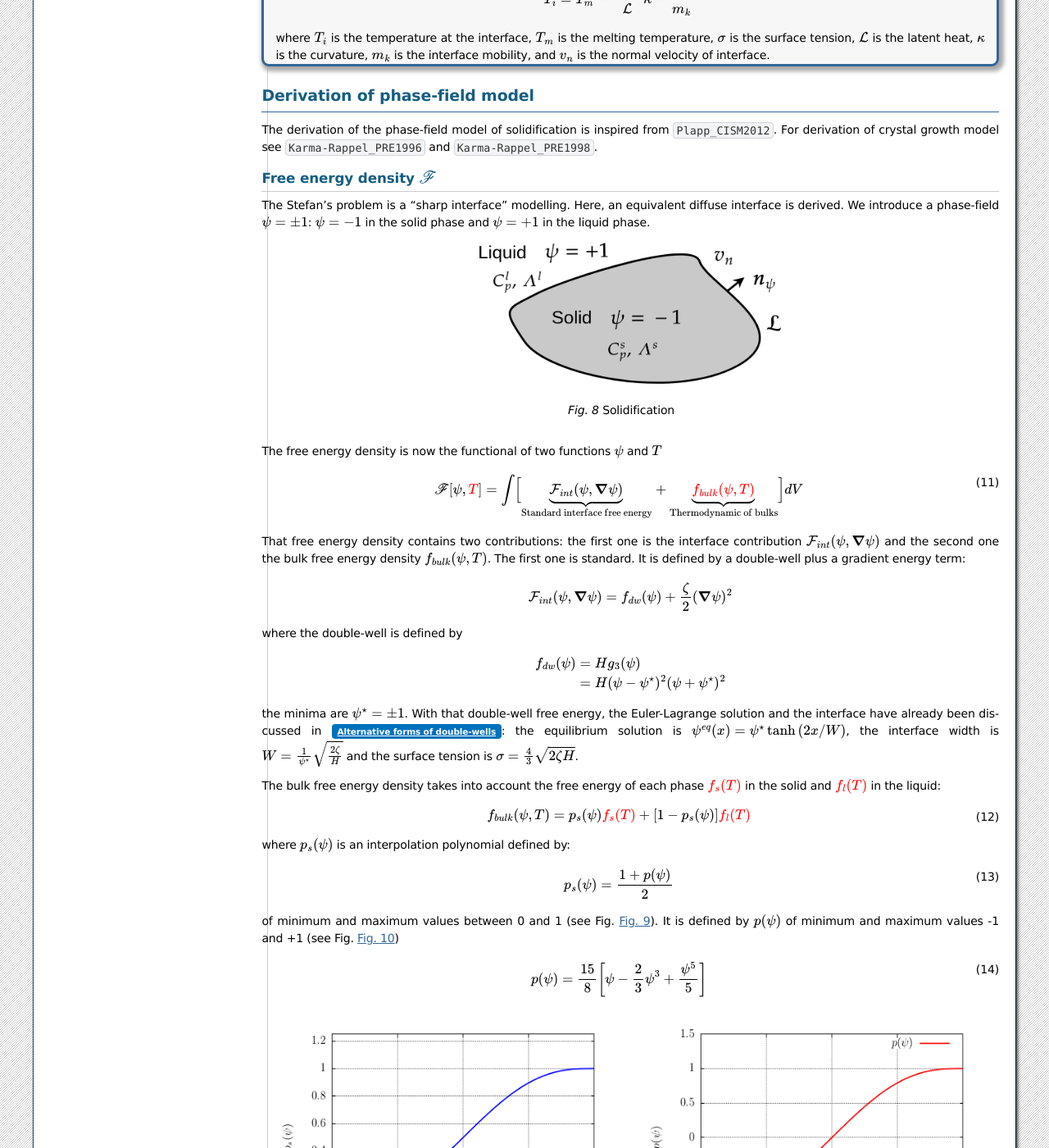
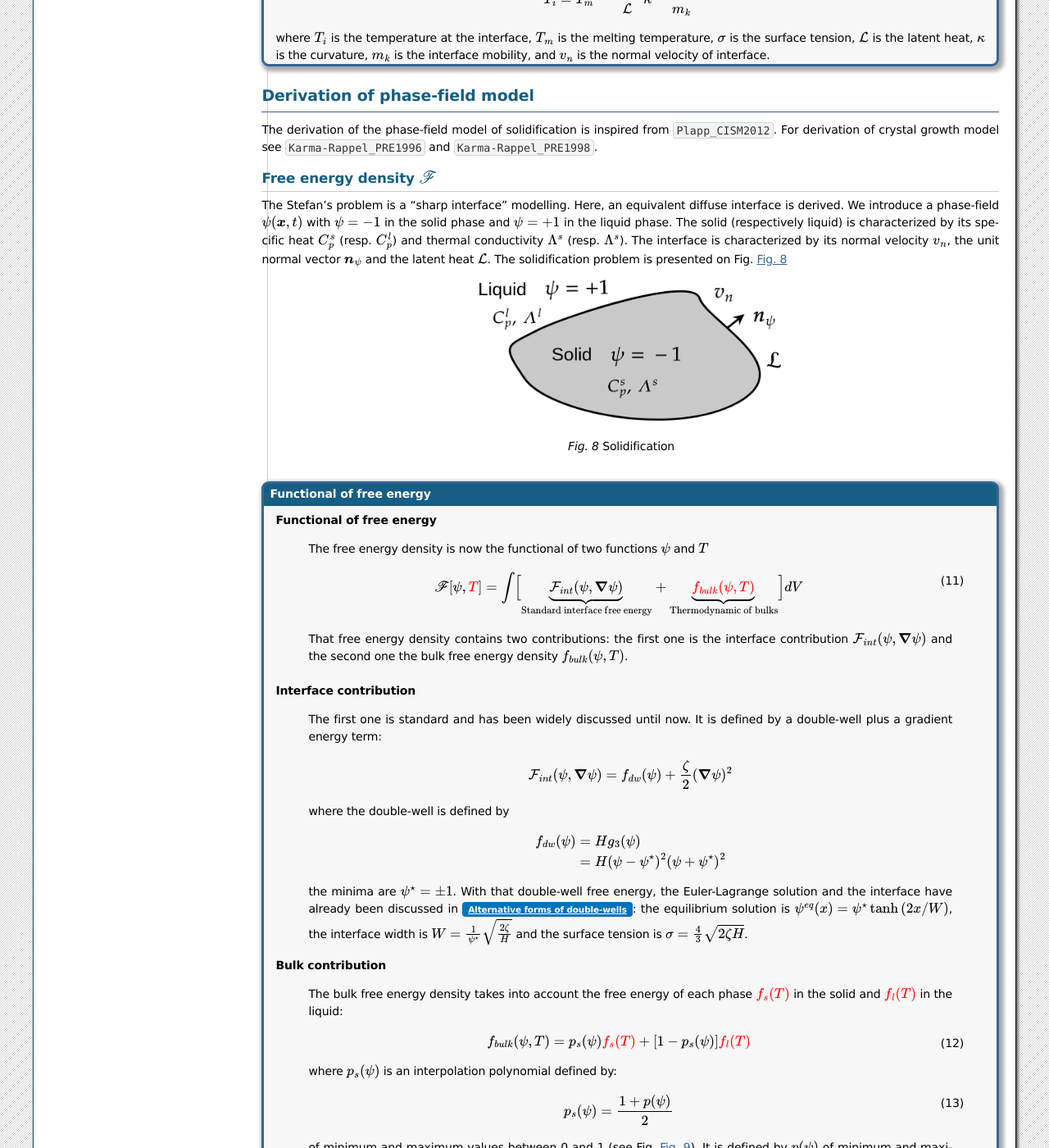
Before and after one commit to cea-lbm-saclay/LBM_Saclay_Documentation, a Sphinx documentation site: the page built from doc/src_doc/05_COURSES/Thermo-PhaseTransition/01_Phase_Change_Models.rst, in a window 1280 px wide and 1400 px high, scrolled down 1545 px. Shown: the whole window at 82% size. Built offline with Sphinx 7.4.7, drawn with Linux system fonts in a browser that asks for light colours; cross-references to code outside the pages are shown as plain code.

Commit message:
Update phase change model

```diff
--- a/doc/src_doc/05_COURSES/Thermo-PhaseTransition/01_Phase_Change_Models.rst
+++ b/doc/src_doc/05_COURSES/Thermo-PhaseTransition/01_Phase_Change_Models.rst
@@ -1,6 +1,4 @@
-.. |br| raw:: html
-
-   <br />
+.. include:: ../../Substitutions.rst
 
 .. _Solid-Liquid-Phase-Change:
 
@@ -138,60 +136,70 @@ The derivation of the phase-field model of solidification is inspired from :foot
 Free energy density :math:`\mathscr{F}`
 """""""""""""""""""""""""""""""""""""""
 
-The Stefan's problem is a "sharp interface" modelling. Here, an equivalent diffuse interface is derived. We introduce a phase-field :math:`\psi=\pm1`: :math:`\psi=-1` in the solid phase and :math:`\psi=+1` in the liquid phase.
+The Stefan's problem is a "sharp interface" modelling. Here, an equivalent diffuse interface is derived. We introduce a phase-field :math:`\psi(\boldsymbol{x},t)` with :math:`\psi=-1` in the solid phase and :math:`\psi=+1` in the liquid phase. The solid (respectively liquid) is characterized by its specific heat :math:`C_p^s` (resp. :math:`C_p^l`) and thermal conductivity :math:`\Lambda^s` (resp. :math:`\Lambda^s`). The interface is characterized by its normal velocity :math:`v_n`, the unit normal vector :math:`\boldsymbol{n}_{\psi}` and the latent heat :math:`\mathcal{L}`. The solidification problem is presented on Fig. :numref:`Fig_Solidification-Pheno`
 
 .. figure:: ../../FIGS/04_FIGS_COURSES/Solidification-psi.png
-      :name: Fig-Solidification-Pheno
-      :figclass: align-center
-      :align: center
-      :height: 430
-      :width: 920
-      :scale: 40 %
+   :name: Fig_Solidification-Pheno
+   :figclass: align-center
+   :align: center
+   :height: 430
+   :width: 920
+   :scale: 40 %
 
-      Solidification
+   Solidification
 
-The free energy density is now the functional of two functions :math:`\psi` and :math:`T`
+.. admonition:: Functional of free energy
 
-.. math::
-   :label:
+   **Functional of free energy**
 
-   \mathscr{F}[\psi,{\color{red}T}]=\int\Bigl[\underbrace{\mathcal{F}_{int}(\psi,\boldsymbol{\nabla}\psi)}_{\text{Standard interface free energy}}+\underbrace{{\color{red}f_{bulk}(\psi,T)}}_{\text{Thermodynamic of bulks}}\Bigr]dV
+      The free energy density is now the functional of two functions :math:`\psi` and :math:`T`
 
-That free energy density contains two contributions: the first one is the interface contribution :math:`\mathcal{F}_{int}(\psi,\boldsymbol{\nabla}\psi)` and the second one the bulk free energy density :math:`f_{bulk}(\psi,T)`. The first one is standard. It is defined by a double-well plus a gradient energy term:
+      .. math::
+         :label:
 
-.. math::
+         \mathscr{F}[\psi,{\color{red}T}]=\int\Bigl[\underbrace{\mathcal{F}_{int}(\psi,\boldsymbol{\nabla}\psi)}_{\text{Standard interface free energy}}+\underbrace{{\color{red}f_{bulk}(\psi,T)}}_{\text{Thermodynamic of bulks}}\Bigr]dV
 
-   \mathcal{F}_{int}(\psi,\boldsymbol{\nabla}\psi)=f_{dw}(\psi)+\frac{\zeta}{2}(\boldsymbol{\nabla}\psi)^{2}
+      That free energy density contains two contributions: the first one is the interface contribution :math:`\mathcal{F}_{int}(\psi,\boldsymbol{\nabla}\psi)` and the second one the bulk free energy density :math:`f_{bulk}(\psi,T)`.
 
-where the double-well is defined by
+   **Interface contribution**
 
-.. math::
+      The first one is standard and has been widely discussed until now. It is defined by a double-well plus a gradient energy term:
 
-   f_{dw}(\psi)&=Hg_{3}(\psi)\\
-   &=H(\psi-\psi^{\star})^{2}(\psi+\psi^{\star})^{2}
+      .. math::
 
-the minima are :math:`\psi^{\star}=\pm1`. With that double-well free energy, the Euler-Lagrange solution and the interface have already been discussed in :bdg-ref-primary:`Alternative-Double-Wells`: the equilibrium solution is :math:`\psi^{eq}(x)=\psi^{\star}\tanh\left(2x/W\right)`, the interface width is :math:`W=\frac{1}{\psi^{\star}}\sqrt{\frac{2\zeta}{H}}` and the surface tension is :math:`\sigma=\frac{4}{3}\sqrt{2\zeta H}`.
+         \mathcal{F}_{int}(\psi,\boldsymbol{\nabla}\psi)=f_{dw}(\psi)+\frac{\zeta}{2}(\boldsymbol{\nabla}\psi)^{2}
 
-The bulk free energy density takes into account the free energy of each phase :math:`{\color{red}f_{s}(T)}` in the solid and :math:`{\color{red}f_{l}(T)}` in the liquid:
+      where the double-well is defined by
 
-.. math::
-   :label:
+      .. math::
 
-   f_{bulk}(\psi,T)=p_{s}(\psi){\color{red}f_{s}(T)}+\left[1-p_{s}(\psi)\right]{\color{red}f_{l}(T)}
+         f_{dw}(\psi)&=Hg_{3}(\psi)\\
+         &=H(\psi-\psi^{\star})^{2}(\psi+\psi^{\star})^{2}
 
-where :math:`p_{s}(\psi)` is an interpolation polynomial defined by:
+      the minima are :math:`\psi^{\star}=\pm1`. With that double-well free energy, the Euler-Lagrange solution and the interface have already been discussed in :bdg-ref-primary:`Alternative-Double-Wells`: the equilibrium solution is :math:`\psi^{eq}(x)=\psi^{\star}\tanh\left(2x/W\right)`, the interface width is :math:`W=\frac{1}{\psi^{\star}}\sqrt{\frac{2\zeta}{H}}` and the surface tension is :math:`\sigma=\frac{4}{3}\sqrt{2\zeta H}`.
 
-.. math::
-   :label: Polynomial-p_s
+   **Bulk contribution**
 
-   p_{s}(\psi)=\frac{1+p(\psi)}{2}
+      The bulk free energy density takes into account the free energy of each phase :math:`{\color{red}f_{s}(T)}` in the solid and :math:`{\color{red}f_{l}(T)}` in the liquid:
 
-of minimum and maximum values between 0 and 1 (see Fig. :numref:`Fig_Polynom-ps-psi`). It is defined by :math:`p(\psi)` of minimum and maximum values -1 and +1 (see Fig. :numref:`Fig_Polynom-p-psi`)
+      .. math::
+         :label:
 
-.. math::
-   :label: Polynomial-p
+         f_{bulk}(\psi,T)=p_{s}(\psi){\color{red}f_{s}(T)}+\left[1-p_{s}(\psi)\right]{\color{red}f_{l}(T)}
 
-   p(\psi)=\frac{15}{8}\left[\psi-\frac{2}{3}\psi^{3}+\frac{\psi^{5}}{5}\right]
+      where :math:`p_{s}(\psi)` is an interpolation polynomial defined by:
+
+      .. math::
+         :label: Polynomial-p_s
+
+         p_{s}(\psi)=\frac{1+p(\psi)}{2}
+
+      of minimum and maximum values between 0 and 1 (see Fig. :numref:`Fig_Polynom-ps-psi`). It is defined by :math:`p(\psi)` of minimum and maximum values -1 and +1 (see Fig. :numref:`Fig_Polynom-p-psi`)
+
+      .. math::
+         :label: Polynomial-p
+
+         p(\psi)=\frac{15}{8}\left[\psi-\frac{2}{3}\psi^{3}+\frac{\psi^{5}}{5}\right]
 
 
 .. grid:: 2
```
